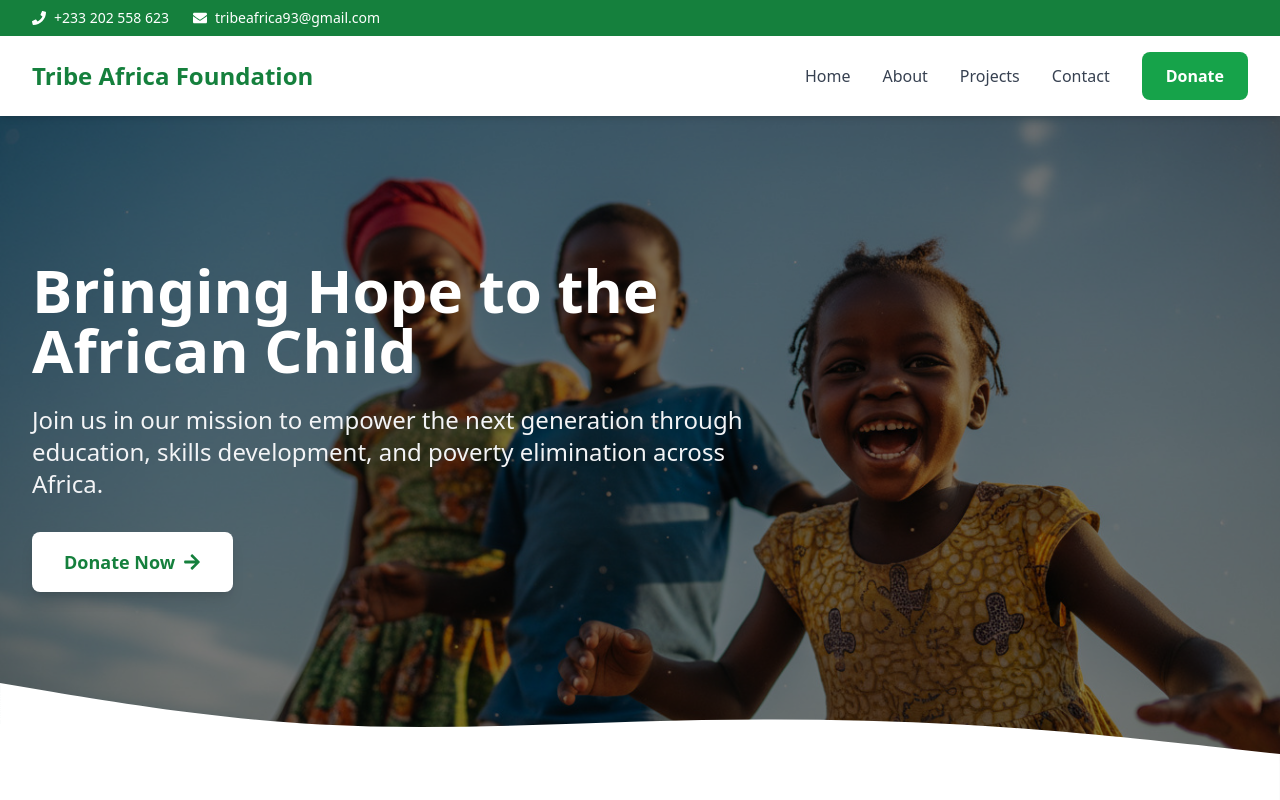
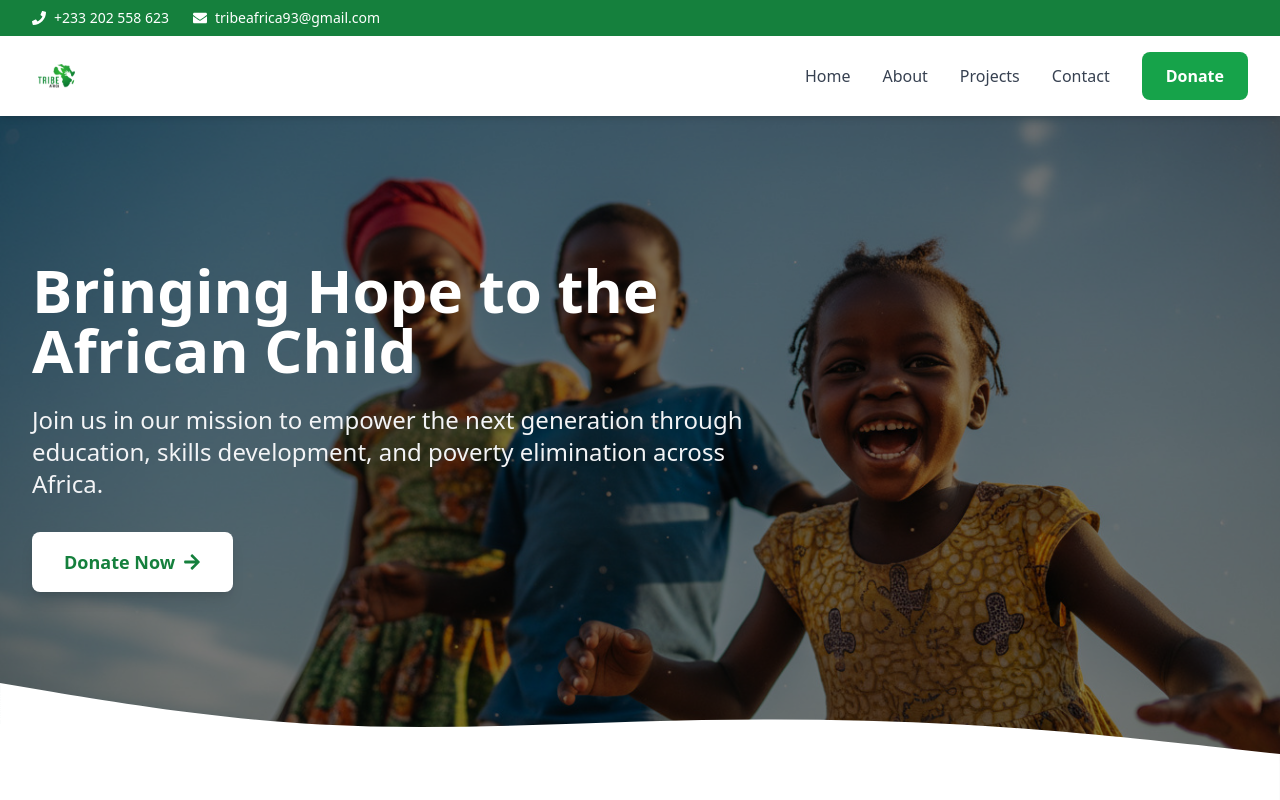
Before and after one commit to kobinaq/Tribe-Africa-foundation-website, a Next.js app: page / in a window 1280 px wide. Shown: the top 800 px of the page. Built offline with nearby package versions, Linux system fonts and the light colour scheme.

Commit message:
added our logo

```diff
--- a/components/Header.tsx
+++ b/components/Header.tsx
@@ -1,6 +1,7 @@
 'use client';
 
 import Link from 'next/link';
+import Image from 'next/image';
 import { useState } from 'react';
 import { FaBars, FaTimes, FaPhone, FaEnvelope } from 'react-icons/fa';
 
@@ -36,8 +37,14 @@ export default function Header() {
       <nav className="container-custom py-4">
         <div className="flex justify-between items-center">
           {/* Logo */}
-          <Link href="/" className="text-2xl font-bold text-primary-700">
-            Tribe Africa Foundation
+          <Link href="/" className="flex items-center">
+            <Image
+              src="/images/logo.png"
+              alt="Tribe Africa Foundation"
+              width={150}
+              height={50}
+              className="h-12 w-auto"
+            />
           </Link>
 
           {/* Desktop Navigation */}
```
Also changed, not shown: public/images/logo.png (added).
